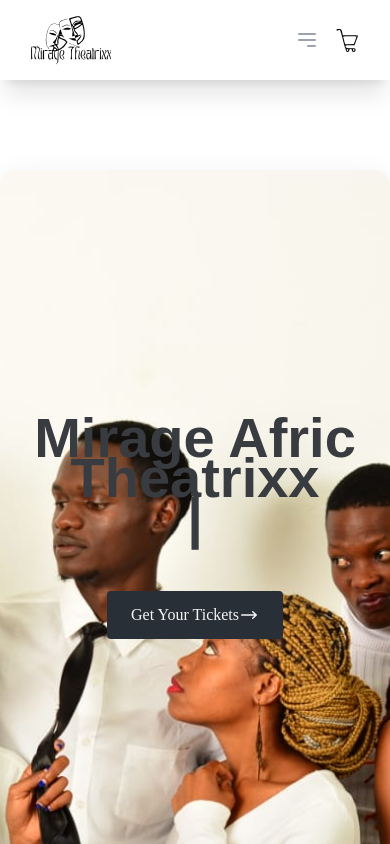
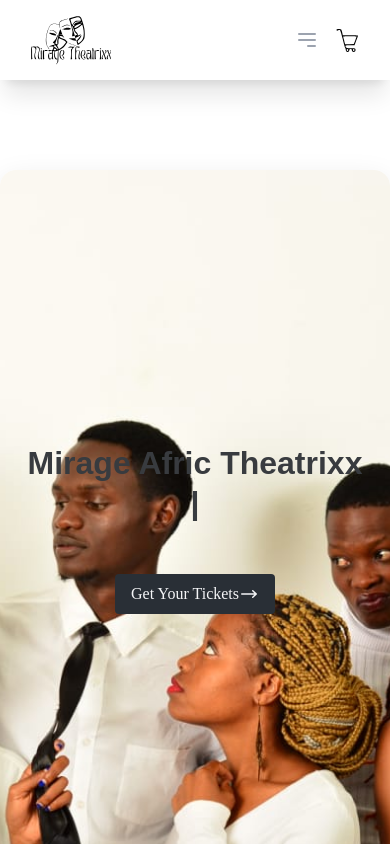
Before and after one commit to LexWantsMore/MirageAfricTheatrixx, a React (Vite) app: page / in a window 390 px wide. Shown: the top 844 px of the page. Built offline with nearby package versions, Linux system fonts and the light colour scheme.

Commit message:
Integral changes made

```diff
--- a/src/components/BuyTicket.jsx
+++ b/src/components/BuyTicket.jsx
@@ -113,9 +113,9 @@
 
   return (
     <div className="min-h-screen flex flex-col items-center justify-center bg-white-100 p-6">
-      <h1 className="text-4xl text-gray-800 font-extrabold mx-auto md:text-5xl leading-10 mb-2 text-center">
+      {/* <h1 className="text-4xl text-gray-800 font-extrabold mx-auto md:text-5xl leading-10 mb-2 text-center">
         Buy {type === "vip" ? "VIP" : "Regular"} Ticket
-      </h1>
+      </h1> */}
       <div className="flex flex-col md:flex-row font-sans">
         <div className="flex-none p-4 w-full md:w-56 relative mb-4 md:mb-0">
           <img
--- a/src/css/LandingPage.css
+++ b/src/css/LandingPage.css
@@ -82,81 +82,10 @@
   position: relative; /* Ensure relative positioning */
   z-index: 20; /* Ensure it's above other content */
   margin-top: 90px; /* Adjust based on your header height */
-}
-
-/* Adjustments for medium screens */
-@media (max-width: 1024px) {
-  .hero {
-    height: 80vh;
-    padding: 2rem;
-    border-bottom-left-radius: 200px; /* Adjust rounded corner */
-  }
-
-  .hero__text {
-    width: 80%;
-  }
-
-  .hero__text h1 {
-    font-size: 3rem;
-  }
-
-  .hero__text .typed-text {
-    font-size: 2rem;
-  }
-
-  .hero__text .cta-button {
-    padding: 0.5rem 1rem;
-  }
-}
-
-/* Adjustments for small screens */
-@media (max-width: 768px) {
-  .hero {
-    height: 70vh;
-    padding: 1rem;
-    border-bottom-left-radius: 150px; /* Adjust rounded corner */
-  }
-
-  .hero__text {
-    width: 90%;
-  }
-
-  .hero__text h1 {
-    font-size: 2.5rem;
-  }
-
-  .hero__text .typed-text {
-    font-size: 1.75rem;
-  }
-
-  .hero__text .cta-button {
-    padding: 0.5rem 1rem;
-  }
-}
-
-/* Further adjustments for extra small screens */
-@media (max-width: 480px) {
-  .hero {
-    height: 60vh;
-    padding: 0.5rem;
-    border-bottom-left-radius: 100px; /* Adjust rounded corner */
-  }
-
-  .hero__text {
-    width: 100%;
-  }
-
-  .hero__text h1 {
-    font-size: 2rem;
-  }
-
-  .hero__text .typed-text {
-    font-size: 1.5rem;
-  }
-
-  .hero__text .cta-button {
-    padding: 0.5rem 1rem;
-  }
+  display: flex;
+  justify-content: center;
+  align-items: center;
+  text-align: center;
 }
 
 .hero__text {
@@ -165,7 +94,6 @@
   display: flex;
   flex-direction: column;
   align-items: center;
-  text-align: center;
   color: #383b3f; /* Text color */
 }
 
@@ -204,55 +132,87 @@
   margin-left: 0.5rem;
 }
 
-/* Extra extra small screens (max-width: 360px) */
-@media (max-width: 360px) {
+/* Adjustments for medium screens */
+@media (max-width: 1024px) {
   .hero {
-    height: 40vh; /* Further reduced height */
-    padding: 0.25rem; /* Minimal padding */
-    border-bottom-left-radius: 60px; /* Further adjustment of rounded corner */
-  }
-
-  .hero__text {
-    width: 100%; /* Full width for very small screens */
+    height: 80vh;
+    padding: 2rem;
+    border-bottom-left-radius: 200px; /* Adjust rounded corner */
   }
 
   .hero__text h1 {
-    font-size: 1.5rem; /* Smaller font size */
+    font-size: 3rem;
   }
 
   .hero__text .typed-text {
-    font-size: 1rem; /* Smaller font size */
+    font-size: 2rem;
   }
 
   .hero__text .cta-button {
-    padding: 0.4rem 0.8rem; /* Reduced padding */
-    font-size: 0.75rem; /* Smaller font size */
+    padding: 0.5rem 1rem;
   }
 }
 
-/* Extremely small screens (max-width: 320px) */
-@media (max-width: 320px) {
+/* Adjustments for small screens */
+@media (max-width: 768px) {
   .hero {
-    height: 35vh; /* Even smaller height */
-    padding: 0.25rem; /* Minimal padding */
-    border-bottom-left-radius: 50px; /* Further rounded corner */
-  }
-
-  .hero__text {
-    width: 100%; /* Full width */
+    height: 70vh;
+    padding: 1rem;
+    border-bottom-left-radius: 150px; /* Adjust rounded corner */
   }
 
   .hero__text h1 {
-    font-size: 1.25rem; /* Further reduced font size */
+    font-size: 2.5rem;
   }
 
   .hero__text .typed-text {
-    font-size: 0.875rem; /* Further reduced font size */
+    font-size: 1.75rem;
   }
 
   .hero__text .cta-button {
-    padding: 0.35rem 0.7rem; /* Further reduced padding */
-    font-size: 0.65rem; /* Further reduced font size */
+    padding: 0.5rem 1rem;
+  }
+}
+
+/* Further adjustments for extra small screens */
+@media (max-width: 480px) {
+  .hero {
+    height: 60vh;
+    padding: 0.5rem;
+    border-bottom-left-radius: 100px; /* Adjust rounded corner */
+  }
+
+  .hero__text h1 {
+    font-size: 2rem;
+  }
+
+  .hero__text .typed-text {
+    font-size: 1.5rem;
+  }
+
+  .hero__text .cta-button {
+    padding: 0.5rem 1rem;
+  }
+}
+
+/* Adjustments for very small screens */
+@media (max-width: 360px) {
+  .hero {
+    height: 50vh;
+    padding: 0.25rem;
+    border-bottom-left-radius: 50px; /* Adjust rounded corner */
+  }
+
+  .hero__text h1 {
+    font-size: 1.5rem;
+  }
+
+  .hero__text .typed-text {
+    font-size: 1.25rem;
+  }
+
+  .hero__text .cta-button {
+    padding: 0.25rem 0.5rem;
   }
 }
 
@@ -422,6 +382,7 @@
 .ticket-card {
   position: relative;
   background-color: #f9fafb; /* Light background color for the cards */
+  border: 2px solid #acb2bd; /* Darker border color */
   border-radius: 1rem;
   padding: 2rem;
   transition: transform 0.3s ease, box-shadow 0.3s ease;
@@ -454,7 +415,7 @@
 }
 
 .ticket-card .ticket-button:hover {
-  background-color: #1d4ed8;
+  background-color: #06832f;
 }
 
 .ticket-card li {
@@ -467,7 +428,38 @@
   flex-shrink: 0;
 }
 
+/* Adjustments for medium screens */
+@media (max-width: 1024px) {
+  .ticket-card {
+    padding: 1.5rem;
+  }
 
+  .ticket-card .ticket-button {
+    padding: 0.75rem 1.25rem;
+  }
+}
+
+/* Adjustments for small screens */
+@media (max-width: 768px) {
+  .ticket-card {
+    padding: 1rem;
+  }
+
+  .ticket-card .ticket-button {
+    padding: 0.5rem 1rem;
+  }
+}
+
+/* Further adjustments for extra small screens */
+@media (max-width: 480px) {
+  .ticket-card {
+    padding: 0.75rem;
+  }
+
+  .ticket-card .ticket-button {
+    padding: 0.5rem 0.75rem;
+  }
+}
 
 /* News Section */
 .news {
```
